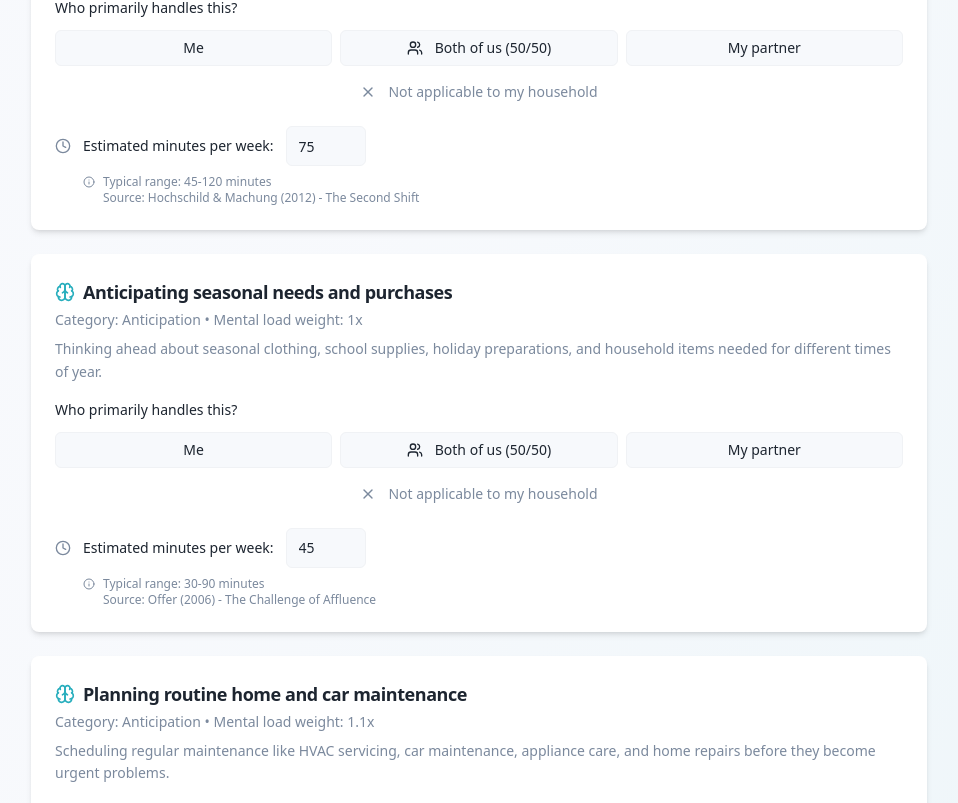
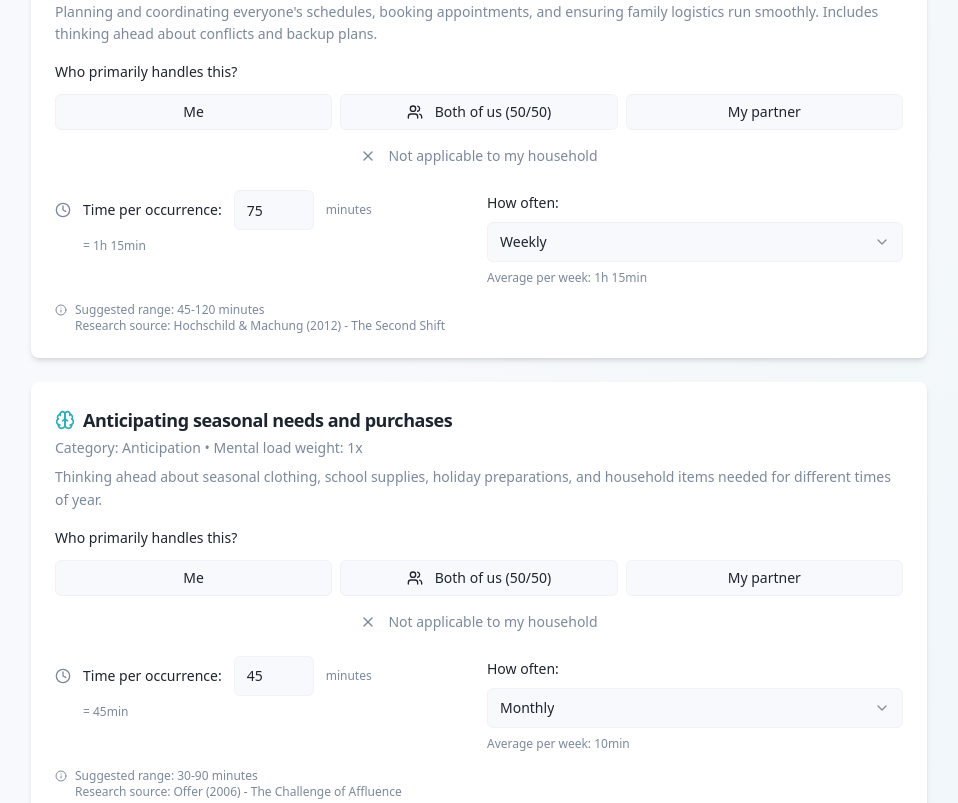
Before and after one commit to cARMO85/load-share-light, a React (Vite) app: page /questionnaire in a window 1280 px wide. Shown: the part 1017-1820 px from the top of the page, without its empty margins (161-1119 px from the left). Built offline with nearby package versions, Linux system fonts and the light colour scheme.

Commit message:
Add frequency options to tasks
Allow users to select task frequency (weekly, bi-weekly, monthly, yearly) and input time in hours and minutes. Update calculations to account for different frequencies when determining average weekly time.

```diff
--- a/src/data/tasks.ts
+++ b/src/data/tasks.ts
@@ -4,6 +4,7 @@ export interface Task {
   task_name: string;
   category: string;
   baseline_minutes_week: number;
+  default_frequency: 'weekly' | 'bi-weekly' | 'monthly' | 'yearly';
   mental_load_weight: number;
   condition_trigger: string[];
   source: string;
@@ -27,6 +28,7 @@ export const mentalLoadTasks: Task[] = [
     task_name: "Planning weekly meals and creating shopping lists",
     category: TASK_CATEGORIES.ANTICIPATION,
     baseline_minutes_week: 90,
+    default_frequency: 'weekly',
     mental_load_weight: 1.2,
     condition_trigger: ["all"],
     source: "Mental Load Research",
@@ -39,6 +41,7 @@ export const mentalLoadTasks: Task[] = [
     task_name: "Coordinating family schedules and appointments",
     category: TASK_CATEGORIES.ANTICIPATION,
     baseline_minutes_week: 75,
+    default_frequency: 'weekly',
     mental_load_weight: 1.3,
     condition_trigger: ["all"],
     source: "Gender Studies Research",
@@ -51,6 +54,7 @@ export const mentalLoadTasks: Task[] = [
     task_name: "Anticipating seasonal needs and purchases",
     category: TASK_CATEGORIES.ANTICIPATION,
     baseline_minutes_week: 45,
+    default_frequency: 'monthly',
     mental_load_weight: 1.0,
     condition_trigger: ["all"],
     source: "Household Management Studies",
@@ -63,6 +67,7 @@ export const mentalLoadTasks: Task[] = [
     task_name: "Planning routine home and car maintenance",
     category: TASK_CATEGORIES.ANTICIPATION,
     baseline_minutes_week: 60,
+    default_frequency: 'monthly',
     mental_load_weight: 1.1,
     condition_trigger: ["all"],
     source: "Preventive Maintenance Research",
@@ -75,6 +80,7 @@ export const mentalLoadTasks: Task[] = [
     task_name: "Planning holidays, trips, and family events",
     category: TASK_CATEGORIES.ANTICIPATION,
     baseline_minutes_week: 30,
+    default_frequency: 'yearly',
     mental_load_weight: 1.2,
     condition_trigger: ["two_adults"],
     source: "Family Studies Research",
@@ -89,6 +95,7 @@ export const mentalLoadTasks: Task[] = [
     task_name: "Noticing when household supplies are running low",
     category: TASK_CATEGORIES.IDENTIFICATION,
     baseline_minutes_week: 30,
+    default_frequency: 'weekly',
     mental_load_weight: 0.9,
     condition_trigger: ["all"],
     source: "Mental Load Studies",
@@ -101,6 +108,7 @@ export const mentalLoadTasks: Task[] = [
     task_name: "Noticing cleanliness levels and when spaces need attention",
     category: TASK_CATEGORIES.IDENTIFICATION,
     baseline_minutes_week: 60,
+    default_frequency: 'weekly',
     mental_load_weight: 1.0,
     condition_trigger: ["all"],
     source: "Domestic Labor Research",
@@ -113,6 +121,7 @@ export const mentalLoadTasks: Task[] = [
     task_name: "Spotting household repairs and maintenance needs",
     category: TASK_CATEGORIES.IDENTIFICATION,
     baseline_minutes_week: 45,
+    default_frequency: 'monthly',
     mental_load_weight: 0.8,
     condition_trigger: ["all"],
     source: "Home Maintenance Studies",
@@ -125,6 +134,7 @@ export const mentalLoadTasks: Task[] = [
     task_name: "Identifying bills, deadlines, and administrative tasks",
     category: TASK_CATEGORIES.IDENTIFICATION,
     baseline_minutes_week: 45,
+    default_frequency: 'weekly',
     mental_load_weight: 1.1,
     condition_trigger: ["all"],
     source: "Administrative Burden Research",
@@ -137,6 +147,7 @@ export const mentalLoadTasks: Task[] = [
     task_name: "Recognizing changes in family members' needs",
     category: TASK_CATEGORIES.IDENTIFICATION,
     baseline_minutes_week: 90,
+    default_frequency: 'weekly',
     mental_load_weight: 1.4,
     condition_trigger: ["has_children"],
     source: "Child Development Research",
@@ -151,6 +162,7 @@ export const mentalLoadTasks: Task[] = [
     task_name: "Choosing childcare, schools, and educational options",
     category: TASK_CATEGORIES.DECISION_MAKING,
     baseline_minutes_week: 60,
+    default_frequency: 'yearly',
     mental_load_weight: 1.5,
     condition_trigger: ["has_children"],
     source: "Educational Choice Research",
@@ -163,6 +175,7 @@ export const mentalLoadTasks: Task[] = [
     task_name: "Selecting contractors, service providers, and professionals",
     category: TASK_CATEGORIES.DECISION_MAKING,
     baseline_minutes_week: 45,
+    default_frequency: 'yearly',
     mental_load_weight: 1.0,
     condition_trigger: ["all"],
     source: "Consumer Decision Research",
@@ -175,6 +188,7 @@ export const mentalLoadTasks: Task[] = [
     task_name: "Making household budget and spending decisions",
     category: TASK_CATEGORIES.DECISION_MAKING,
     baseline_minutes_week: 60,
+    default_frequency: 'monthly',
     mental_load_weight: 1.2,
     condition_trigger: ["all"],
     source: "Financial Planning Research",
@@ -187,6 +201,7 @@ export const mentalLoadTasks: Task[] = [
     task_name: "Selecting gifts and managing social obligations",
     category: TASK_CATEGORIES.DECISION_MAKING,
     baseline_minutes_week: 30,
+    default_frequency: 'monthly',
     mental_load_weight: 0.9,
     condition_trigger: ["all"],
     source: "Social Psychology Research",
@@ -199,6 +214,7 @@ export const mentalLoadTasks: Task[] = [
     task_name: "Determining daily household priorities and task order",
     category: TASK_CATEGORIES.DECISION_MAKING,
     baseline_minutes_week: 45,
+    default_frequency: 'weekly',
     mental_load_weight: 1.0,
     condition_trigger: ["all"],
     source: "Time Management Research",
@@ -213,6 +229,7 @@ export const mentalLoadTasks: Task[] = [
     task_name: "Tracking appointments, deadlines, and important dates",
     category: TASK_CATEGORIES.MONITORING,
     baseline_minutes_week: 60,
+    default_frequency: 'weekly',
     mental_load_weight: 1.1,
     condition_trigger: ["all"],
     source: "Time Management Research",
@@ -225,6 +242,7 @@ export const mentalLoadTasks: Task[] = [
     task_name: "Following up on delegated tasks and ensuring completion",
     category: TASK_CATEGORIES.MONITORING,
     baseline_minutes_week: 45,
+    default_frequency: 'weekly',
     mental_load_weight: 1.2,
     condition_trigger: ["two_adults"],
     source: "Household Management Research",
@@ -237,6 +255,7 @@ export const mentalLoadTasks: Task[] = [
     task_name: "Monitoring children's homework, school progress, and development",
     category: TASK_CATEGORIES.MONITORING,
     baseline_minutes_week: 120,
+    default_frequency: 'weekly',
     mental_load_weight: 1.4,
     condition_trigger: ["has_children"],
     source: "Educational Research",
@@ -249,6 +268,7 @@ export const mentalLoadTasks: Task[] = [
     task_name: "Monitoring progress on home projects and improvements",
     category: TASK_CATEGORIES.MONITORING,
     baseline_minutes_week: 30,
+    default_frequency: 'monthly',
     mental_load_weight: 0.8,
     condition_trigger: ["all"],
     source: "Project Management Research",
@@ -261,6 +281,7 @@ export const mentalLoadTasks: Task[] = [
     task_name: "Tracking subscriptions, memberships, and recurring payments",
     category: TASK_CATEGORIES.MONITORING,
     baseline_minutes_week: 30,
+    default_frequency: 'monthly',
     mental_load_weight: 0.9,
     condition_trigger: ["all"],
     source: "Financial Management Research",
@@ -273,6 +294,7 @@ export const mentalLoadTasks: Task[] = [
     task_name: "Monitoring family health, medications, and medical care",
     category: TASK_CATEGORIES.MONITORING,
     baseline_minutes_week: 60,
+    default_frequency: 'monthly',
     mental_load_weight: 1.3,
     condition_trigger: ["has_children"],
     source: "Health Management Research",
@@ -287,6 +309,7 @@ export const mentalLoadTasks: Task[] = [
     task_name: "Managing conflicts and mediating family disputes",
     category: TASK_CATEGORIES.EMOTIONAL_LABOUR,
     baseline_minutes_week: 90,
+    default_frequency: 'weekly',
     mental_load_weight: 1.5,
     condition_trigger: ["has_children"],
     source: "Family Psychology Research",
@@ -299,6 +322,7 @@ export const mentalLoadTasks: Task[] = [
     task_name: "Providing emotional support and guidance to children",
     category: TASK_CATEGORIES.EMOTIONAL_LABOUR,
     baseline_minutes_week: 180,
+    default_frequency: 'weekly',
     mental_load_weight: 1.6,
     condition_trigger: ["has_children"],
     source: "Child Development Research",
@@ -311,6 +335,7 @@ export const mentalLoadTasks: Task[] = [
     task_name: "Providing emotional support and maintaining relationship intimacy",
     category: TASK_CATEGORIES.EMOTIONAL_LABOUR,
     baseline_minutes_week: 120,
+    default_frequency: 'weekly',
     mental_load_weight: 1.4,
     condition_trigger: ["two_adults"],
     source: "Relationship Research",
@@ -323,6 +348,7 @@ export const mentalLoadTasks: Task[] = [
     task_name: "Maintaining relationships with extended family and friends",
     category: TASK_CATEGORIES.EMOTIONAL_LABOUR,
     baseline_minutes_week: 75,
+    default_frequency: 'weekly',
     mental_load_weight: 1.2,
     condition_trigger: ["all"],
     source: "Social Psychology Research",
@@ -335,6 +361,7 @@ export const mentalLoadTasks: Task[] = [
     task_name: "Organizing celebrations, traditions, and special occasions",
     category: TASK_CATEGORIES.EMOTIONAL_LABOUR,
     baseline_minutes_week: 45,
+    default_frequency: 'monthly',
     mental_load_weight: 1.1,
     condition_trigger: ["all"],
     source: "Family Studies Research",
@@ -347,6 +374,7 @@ export const mentalLoadTasks: Task[] = [
     task_name: "Managing work-family boundaries and stress",
     category: TASK_CATEGORIES.EMOTIONAL_LABOUR,
     baseline_minutes_week: 90,
+    default_frequency: 'weekly',
     mental_load_weight: 1.3,
     condition_trigger: ["is_employed"],
     source: "Work-Family Research",
@@ -361,6 +389,7 @@ export const mentalLoadTasks: Task[] = [
     task_name: "Coordinating pet care, health, and needs",
     category: TASK_CATEGORIES.MONITORING,
     baseline_minutes_week: 105,
+    default_frequency: 'weekly',
     mental_load_weight: 0.8,
     condition_trigger: ["has_pets"],
     source: "Pet Care Research",
@@ -373,6 +402,7 @@ export const mentalLoadTasks: Task[] = [
     task_name: "Planning and maintaining garden through seasons",
     category: TASK_CATEGORIES.ANTICIPATION,
     baseline_minutes_week: 90,
+    default_frequency: 'monthly',
     mental_load_weight: 0.7,
     condition_trigger: ["has_garden"],
     source: "Gardening Research",
--- /dev/null
+++ b/src/lib/timeUtils.ts
@@ -0,0 +1,74 @@
+import { TaskFrequency } from '@/types/assessment';
+
+// Convert frequency to weekly multiplier
+export const getWeeklyMultiplier = (frequency: TaskFrequency): number => {
+  switch (frequency) {
+    case 'weekly':
+      return 1;
+    case 'bi-weekly':
+      return 0.5;
+    case 'monthly':
+      return 1 / 4.33; // Average weeks per month
+    case 'yearly':
+      return 1 / 52; // Weeks per year
+    default:
+      return 1;
+  }
+};
+
+// Convert minutes to weekly average based on frequency
+export const convertToWeeklyMinutes = (minutes: number, frequency: TaskFrequency): number => {
+  return minutes * getWeeklyMultiplier(frequency);
+};
+
+// Format minutes to hours and minutes display
+export const formatTimeDisplay = (totalMinutes: number, showFullFormat: boolean = true): string => {
+  const hours = Math.floor(totalMinutes / 60);
+  const minutes = Math.round(totalMinutes % 60);
+
+  if (!showFullFormat && totalMinutes < 60) {
+    return `${minutes}min`;
+  }
+
+  if (hours === 0) {
+    return `${minutes}min`;
+  }
+
+  if (minutes === 0) {
+    return `${hours}h`;
+  }
+
+  return `${hours}h ${minutes}min`;
+};
+
+// Get frequency display text
+export const getFrequencyDisplayText = (frequency: TaskFrequency): string => {
+  switch (frequency) {
+    case 'weekly':
+      return 'Weekly';
+    case 'bi-weekly':
+      return 'Bi-weekly';
+    case 'monthly':
+      return 'Monthly';
+    case 'yearly':
+      return 'Yearly';
+    default:
+      return 'Weekly';
+  }
+};
+
+// Get frequency description
+export const getFrequencyDescription = (frequency: TaskFrequency): string => {
+  switch (frequency) {
+    case 'weekly':
+      return 'Every week';
+    case 'bi-weekly':
+      return 'Every 2 weeks';
+    case 'monthly':
+      return 'Once per month';
+    case 'yearly':
+      return 'Once per year';
+    default:
+      return 'Every week';
+  }
+};
--- a/src/pages/TaskQuestionnaire.tsx
+++ b/src/pages/TaskQuestionnaire.tsx
@@ -5,10 +5,12 @@ import { Card, CardContent, CardDescription, CardHeader, CardTitle } from '@/com
 import { Label } from '@/components/ui/label';
 import { Slider } from '@/components/ui/slider';
 import { Input } from '@/components/ui/input';
+import { Select, SelectContent, SelectItem, SelectTrigger, SelectValue } from '@/components/ui/select';
 import { ProgressSteps } from '@/components/ui/progress-steps';
 import { useAssessment } from '@/context/AssessmentContext';
 import { mentalLoadTasks, TASK_CATEGORIES } from '@/data/tasks';
-import { TaskResponse } from '@/types/assessment';
+import { TaskResponse, TaskFrequency } from '@/types/assessment';
+import { formatTimeDisplay, getFrequencyDisplayText, convertToWeeklyMinutes } from '@/lib/timeUtils';
 import { Clock, Brain, Users, Info, X, UserCheck, Heart, Calendar, Eye, Lightbulb, BarChart3, HeartHandshake } from 'lucide-react';
 
 const TaskQuestionnaire: React.FC = () => {
@@ -113,6 +115,7 @@ const TaskQuestionnaire: React.FC = () => {
       taskId,
       assignment: responses[taskId]?.assignment || 'me',
       estimatedMinutes: responses[taskId]?.estimatedMinutes || task.baseline_minutes_week,
+      frequency: responses[taskId]?.frequency || task.default_frequency,
       notApplicable: false,
       ...updates
     } as TaskResponse;
@@ -386,10 +389,11 @@ const TaskQuestionnaire: React.FC = () => {
                         </div>
                       )}
 
+                      <div className="grid grid-cols-1 md:grid-cols-2 gap-4">
                         <div className="space-y-2">
                           <div className="flex items-center gap-3">
                             <Clock className="h-4 w-4 text-muted-foreground" />
-                          <Label className="text-sm font-medium">Estimated minutes per week:</Label>
+                            <Label className="text-sm font-medium">Time per occurrence:</Label>
                             <Input
                               type="number"
                               value={response?.estimatedMinutes || task.baseline_minutes_week}
@@ -399,13 +403,43 @@ const TaskQuestionnaire: React.FC = () => {
                               className="w-20"
                               min="0"
                             />
+                            <span className="text-xs text-muted-foreground">minutes</span>
                           </div>
-                        <div className="flex items-start gap-2 text-xs text-muted-foreground pl-7">
+                          <div className="text-xs text-muted-foreground pl-7">
+                            = {formatTimeDisplay(response?.estimatedMinutes || task.baseline_minutes_week)}
+                          </div>
+                        </div>
+
+                        <div className="space-y-2">
+                          <Label className="text-sm font-medium">How often:</Label>
+                          <Select
+                            value={response?.frequency || task.default_frequency}
+                            onValueChange={(value: TaskFrequency) => updateResponse(task.id, { frequency: value })}
+                          >
+                            <SelectTrigger>
+                              <SelectValue />
+                            </SelectTrigger>
+                            <SelectContent>
+                              <SelectItem value="weekly">Weekly</SelectItem>
+                              <SelectItem value="bi-weekly">Bi-weekly (every 2 weeks)</SelectItem>
+                              <SelectItem value="monthly">Monthly</SelectItem>
+                              <SelectItem value="yearly">Yearly</SelectItem>
+                            </SelectContent>
+                          </Select>
+                          <div className="text-xs text-muted-foreground">
+                            Average per week: {formatTimeDisplay(convertToWeeklyMinutes(
+                              response?.estimatedMinutes || task.baseline_minutes_week,
+                              response?.frequency || task.default_frequency
+                            ))}
+                          </div>
+                        </div>
+                      </div>
+
+                      <div className="flex items-start gap-2 text-xs text-muted-foreground">
                         <Info className="h-3 w-3 mt-0.5 flex-shrink-0" />
                         <div>
-                            <div>Typical range: {task.time_range}</div>
-                            <div>Source: {task.source_details}</div>
-                          </div>
+                          <div>Suggested range: {task.time_range}</div>
+                          <div>Research source: {task.source_details}</div>
                         </div>
                       </div>
                     </>
--- a/src/types/assessment.ts
+++ b/src/types/assessment.ts
@@ -13,11 +13,14 @@ export interface HouseholdSetup {
   partnerEmployed?: boolean;
 }
 
+export type TaskFrequency = 'weekly' | 'bi-weekly' | 'monthly' | 'yearly';
+
 export interface TaskResponse {
   taskId: string;
   assignment: 'me' | 'shared' | 'partner';
   mySharePercentage?: number; // 0-100 percentage when 'shared' selected
   estimatedMinutes: number; // user can edit the baseline
+  frequency: TaskFrequency; // how often this task occurs
   notApplicable?: boolean; // task not relevant to household
 }
 
```
Lines whose indentation alone changed are shown as unchanged.
